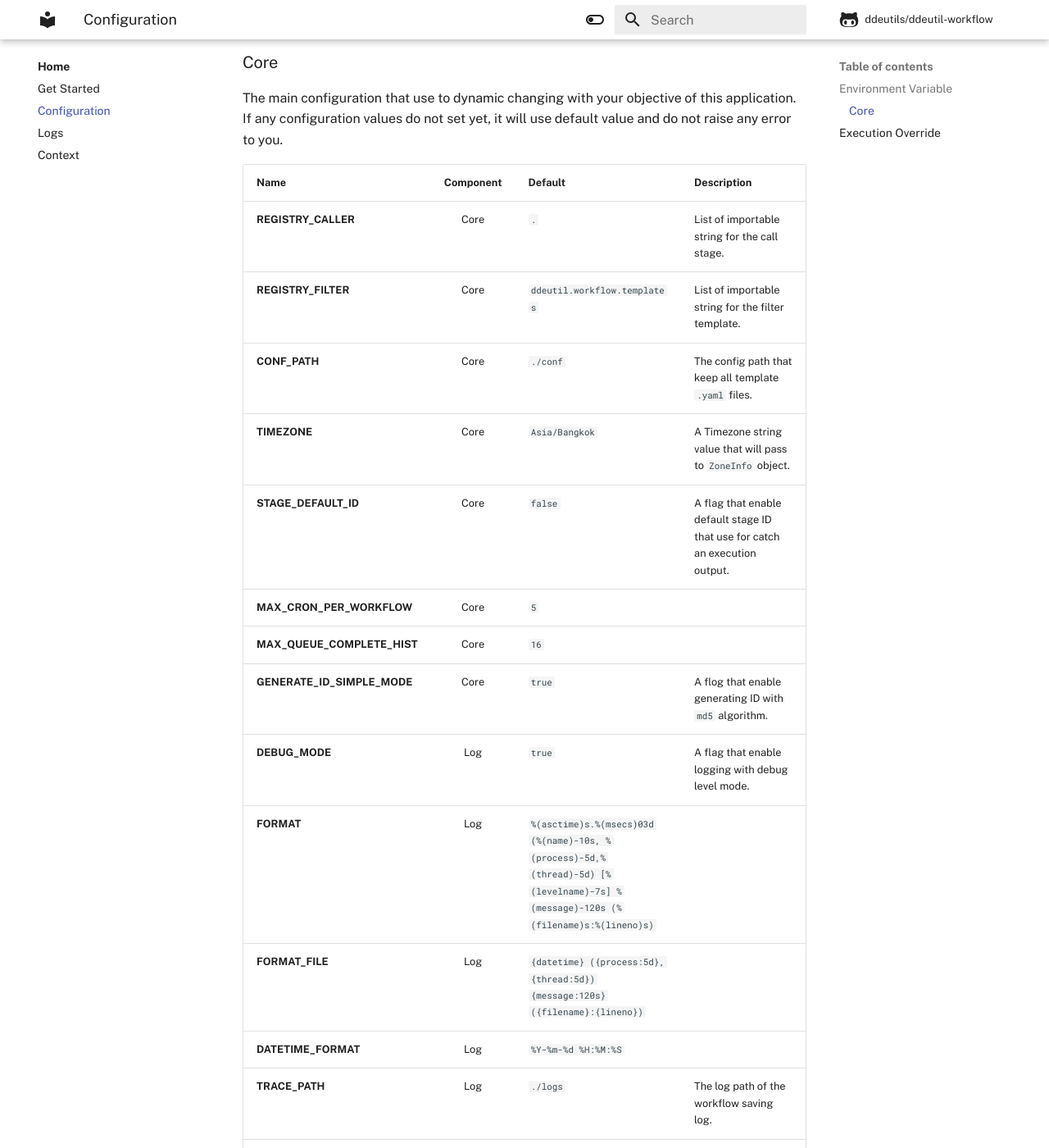
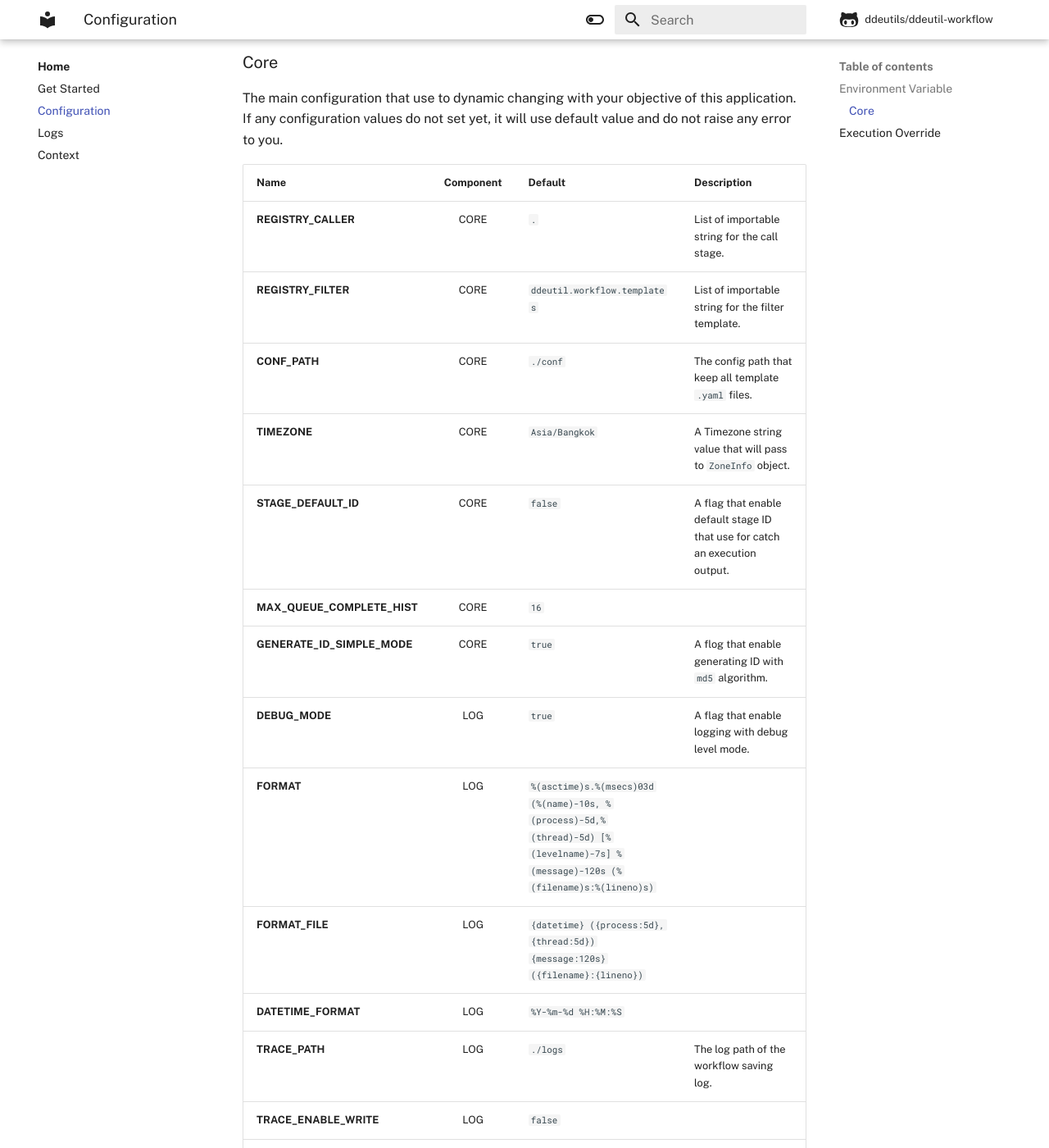
Before and after one commit to ddeutils/ddeutil-workflow, an MkDocs documentation site: the page built from docs/configuration.md, in a window 1280 px wide and 1400 px high, scrolled down 363 px. Shown: the whole window at 82% size. Built offline with MkDocs 1.6.1 and Material for MkDocs 9.7.7, drawn with Linux system fonts in a browser that asks for light colours; comment, search, counter and statistics services are not loaded.

Commit message:
:recycle: clean: remove max_cron_per_workflow config.

```diff
--- a/docs/configuration.md
+++ b/docs/configuration.md
@@ -16,22 +16,21 @@ and do not raise any error to you.
 
 | Name                         | Component | Default                                                                                                                         | Description                                                                                                        |
 |:-----------------------------|:---------:|:--------------------------------------------------------------------------------------------------------------------------------|:-------------------------------------------------------------------------------------------------------------------|
-| **REGISTRY_CALLER**          |   Core    | `.`                                                                                                                             | List of importable string for the call stage.                                                                      |
-| **REGISTRY_FILTER**          |   Core    | `ddeutil.workflow.templates`                                                                                                    | List of importable string for the filter template.                                                                 |
-| **CONF_PATH**                |   Core    | `./conf`                                                                                                                        | The config path that keep all template `.yaml` files.                                                              |
-| **TIMEZONE**                 |   Core    | `Asia/Bangkok`                                                                                                                  | A Timezone string value that will pass to `ZoneInfo` object.                                                       |
-| **STAGE_DEFAULT_ID**         |   Core    | `false`                                                                                                                         | A flag that enable default stage ID that use for catch an execution output.                                        |
-| **MAX_CRON_PER_WORKFLOW**    |   Core    | `5`                                                                                                                             |                                                                                                                    |
-| **MAX_QUEUE_COMPLETE_HIST**  |   Core    | `16`                                                                                                                            |                                                                                                                    |
-| **GENERATE_ID_SIMPLE_MODE**  |   Core    | `true`                                                                                                                          | A flog that enable generating ID with `md5` algorithm.                                                             |
-| **DEBUG_MODE**               |    Log    | `true`                                                                                                                          | A flag that enable logging with debug level mode.                                                                  |
-| **FORMAT**                   |    Log    | `%(asctime)s.%(msecs)03d (%(name)-10s, %(process)-5d,%(thread)-5d) [%(levelname)-7s] %(message)-120s (%(filename)s:%(lineno)s)` |                                                                                                                    |
-| **FORMAT_FILE**              |    Log    | `{datetime} ({process:5d}, {thread:5d}) {message:120s} ({filename}:{lineno})`                                                   |                                                                                                                    |
-| **DATETIME_FORMAT**          |    Log    | `%Y-%m-%d %H:%M:%S`                                                                                                             |                                                                                                                    |
-| **TRACE_PATH**               |    Log    | `./logs`                                                                                                                        | The log path of the workflow saving log.                                                                           |
-| **TRACE_ENABLE_WRITE**       |    Log    | `false`                                                                                                                         |                                                                                                                    |
-| **AUDIT_PATH**               |    Log    | `./audits`                                                                                                                      |                                                                                                                    |
-| **AUDIT_ENABLE_WRITE**       |    Log    | `true`                                                                                                                          | A flag that enable logging object saving log to its destination.                                                   |
+| **REGISTRY_CALLER**          |   CORE    | `.`                                                                                                                             | List of importable string for the call stage.                                                                      |
+| **REGISTRY_FILTER**          |   CORE    | `ddeutil.workflow.templates`                                                                                                    | List of importable string for the filter template.                                                                 |
+| **CONF_PATH**                |   CORE    | `./conf`                                                                                                                        | The config path that keep all template `.yaml` files.                                                              |
+| **TIMEZONE**                 |   CORE    | `Asia/Bangkok`                                                                                                                  | A Timezone string value that will pass to `ZoneInfo` object.                                                       |
+| **STAGE_DEFAULT_ID**         |   CORE    | `false`                                                                                                                         | A flag that enable default stage ID that use for catch an execution output.                                        |
+| **MAX_QUEUE_COMPLETE_HIST**  |   CORE    | `16`                                                                                                                            |                                                                                                                    |
+| **GENERATE_ID_SIMPLE_MODE**  |   CORE    | `true`                                                                                                                          | A flog that enable generating ID with `md5` algorithm.                                                             |
+| **DEBUG_MODE**               |    LOG    | `true`                                                                                                                          | A flag that enable logging with debug level mode.                                                                  |
+| **FORMAT**                   |    LOG    | `%(asctime)s.%(msecs)03d (%(name)-10s, %(process)-5d,%(thread)-5d) [%(levelname)-7s] %(message)-120s (%(filename)s:%(lineno)s)` |                                                                                                                    |
+| **FORMAT_FILE**              |    LOG    | `{datetime} ({process:5d}, {thread:5d}) {message:120s} ({filename}:{lineno})`                                                   |                                                                                                                    |
+| **DATETIME_FORMAT**          |    LOG    | `%Y-%m-%d %H:%M:%S`                                                                                                             |                                                                                                                    |
+| **TRACE_PATH**               |    LOG    | `./logs`                                                                                                                        | The log path of the workflow saving log.                                                                           |
+| **TRACE_ENABLE_WRITE**       |    LOG    | `false`                                                                                                                         |                                                                                                                    |
+| **AUDIT_PATH**               |    LOG    | `./audits`                                                                                                                      |                                                                                                                    |
+| **AUDIT_ENABLE_WRITE**       |    LOG    | `true`                                                                                                                          | A flag that enable logging object saving log to its destination.                                                   |
 
 ## Execution Override
 
```
Also changed, not shown: README.md (+15 -16 lines), 3 other files.
